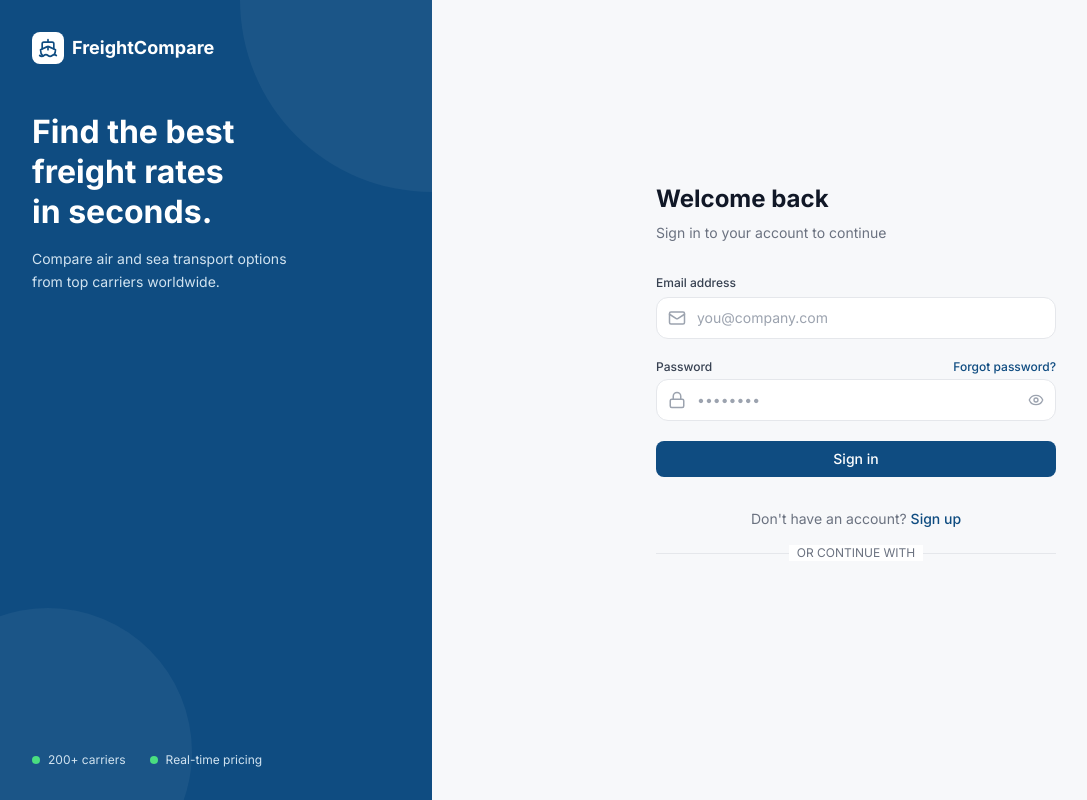
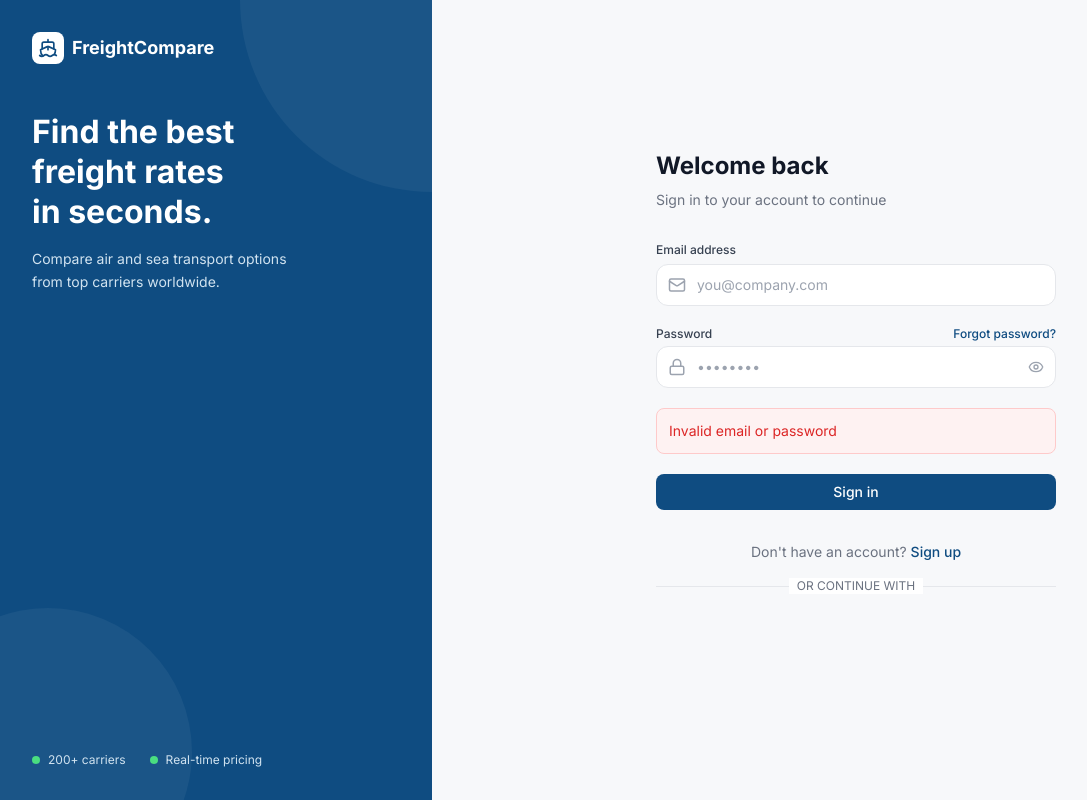
Before and after one commit to HibahMohammedK/FreightCompare, a React (Vite) app in the folder frontend/: page /login in a window 1280 px wide. Both pictures are taken after typing "name@example.com", "Sample123" into the empty fields and a click on the button "Sign in". Shown: the whole page, without its empty margins (0-1087 px from the left). Built offline with nearby package versions, Linux system fonts and the light colour scheme; no server answers.

Commit message:
fixed login error handling

```diff
--- a/frontend/src/src/pages/auth/LoginPage.tsx
+++ b/frontend/src/src/pages/auth/LoginPage.tsx
@@ -5,7 +5,7 @@ import { Input } from '../../components/shared/Input';
 import { Button } from '../../components/shared/Button';
 import { MailIcon, LockIcon, EyeIcon, EyeOffIcon } from 'lucide-react';
 
-import { useAppDispatch } from '../../hooks/redux';
+import { useAppDispatch, useAppSelector } from '../../hooks/redux';
 import {
   setAccessToken,
   setUser,
@@ -22,7 +22,10 @@ export const LoginPage: React.FC = () => {
   const [showPassword, setShowPassword] = useState(false);
   const [email, setEmail] = useState('');
   const [password, setPassword] = useState('');
-  const [error, setError] = useState<string | null>(null);
+
+  const authError = useAppSelector(
+    (state) => state.auth.error
+  );
   const [loading, setLoading] = useState(false);
 
   const dispatch = useAppDispatch();
@@ -46,7 +49,7 @@ export const LoginPage: React.FC = () => {
       else navigate("/");
 
     } catch (err: any) {
-      setError("Google login failed");
+      dispatch(loginFailure("Google login failed"));
       console.error(err);
     }
   };
@@ -57,7 +60,7 @@ export const LoginPage: React.FC = () => {
     if (loading) return;
     if (!email.trim() || !password.trim()) return;
 
-    setError(null);
+    dispatch(loginFailure(""));
     setLoading(true);
     dispatch(loginStart());
 
@@ -84,13 +87,11 @@ export const LoginPage: React.FC = () => {
     } catch (err: any) {
       const data = err.response?.data;
 
-      if (data?.error) {
-        setError(data.error);
-      } else {
-        setError("Invalid email or password");
-      }
-
-      dispatch(loginFailure(data?.error || "Login failed"));
+      dispatch(
+        loginFailure(
+          data?.error || "Invalid email or password"
+        )
+      );
     } finally {
       setLoading(false);
     }
@@ -115,7 +116,7 @@ export const LoginPage: React.FC = () => {
           value={email}
           onChange={(e) => {
             setEmail(e.target.value);
-            setError(null);
+             dispatch(loginFailure(""));
           }}
           required
         />
@@ -141,7 +142,7 @@ export const LoginPage: React.FC = () => {
               value={password}
               onChange={(e) => {
                 setPassword(e.target.value);
-                setError(null);
+                dispatch(loginFailure(""));
               }}
               required
             />
@@ -157,9 +158,9 @@ export const LoginPage: React.FC = () => {
         </div>
 
         {/* ✅ Proper error placement */}
-        {error && (
-          <div className="bg-red-50 border border-red-200 text-red-600 text-sm p-3 rounded-lg mt-2">
-            {error}
+        {authError && (
+          <div className="bg-red-50 border border-red-200 text-red-600 text-sm p-3 rounded-lg">
+            {authError}
           </div>
         )}
 
@@ -187,7 +188,9 @@ export const LoginPage: React.FC = () => {
       <div className="flex justify-center">
         <GoogleLogin
           onSuccess={handleGoogleLogin}
-          onError={() => setError("Google login failed")}
+          onError={() =>
+            dispatch(loginFailure("Google login failed"))
+          }
         />
       </div>
     </AuthLayout>
```
